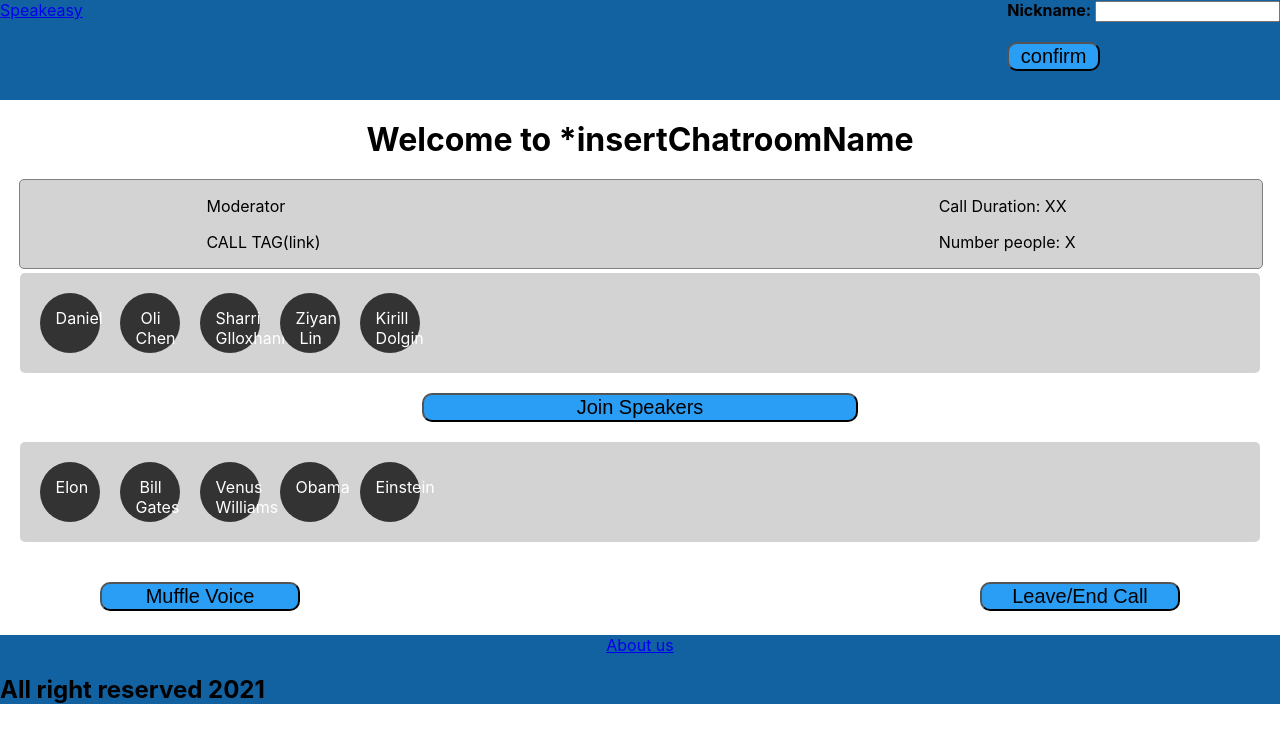
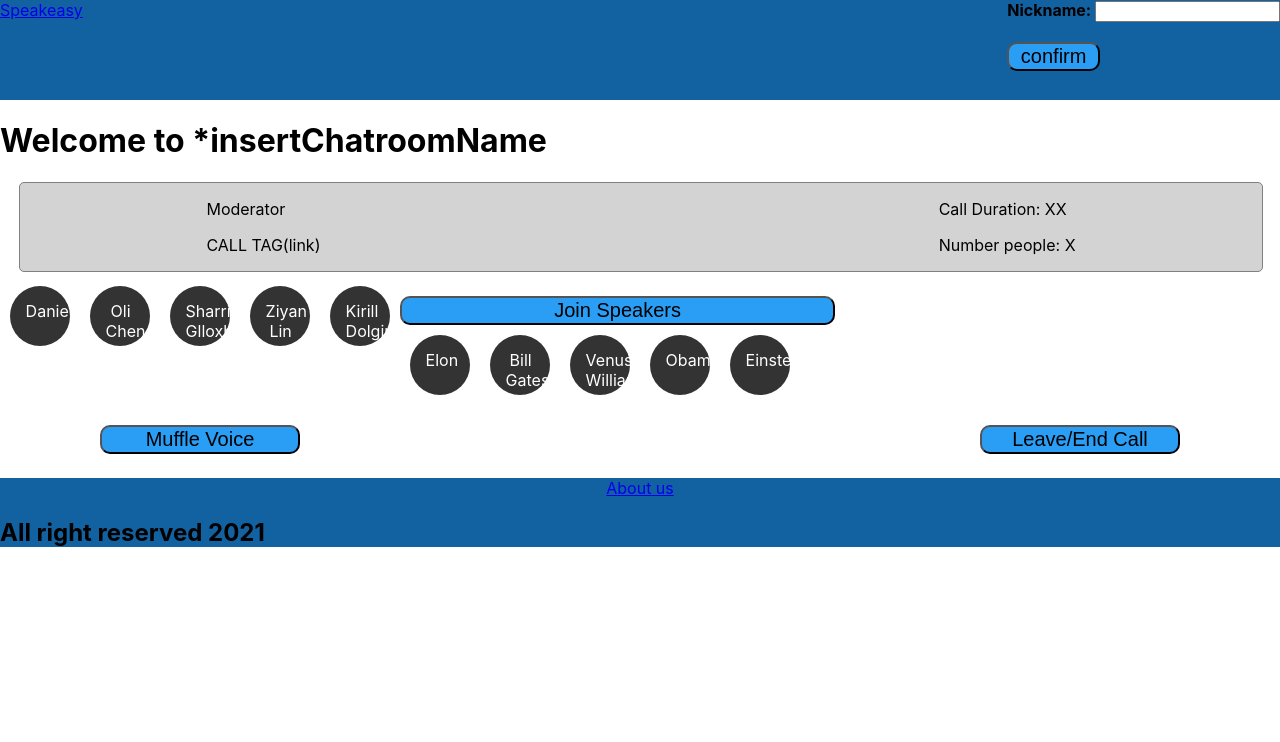
Before and after one commit to agile-dev-assignments/project-setup-team-baliton-portal-speakeasy, a React (Create React App) app in the folder front-end/: page /chatroom in a window 1280 px wide. Shown: the top 742 px of the page. Built offline with nearby package versions, Linux system fonts and the light colour scheme.

Commit message:
easteregg working about us css fixed

```diff
--- a/front-end/src/App.js
+++ b/front-end/src/App.js
@@ -5,14 +5,13 @@ import { BrowserRouter as Router, Switch, Route, Link } from 'react-router-dom'
 import Chatroom from './Chatroom'
 import EasterEgg from './EasterEgg'
 
+
 function App() {
   return (
     <Router>
       <Switch>
         <Route path="/easter">
-        <Toplog />
           <EasterEgg/>
-          <Bottom />
         </Route>
         <Route path="/taglist">
           <Toplog />
--- a/front-end/src/Chatroom.css
+++ b/front-end/src/Chatroom.css
@@ -1,4 +1,4 @@
-.speakersPool {
+.chatroom .speakersPool {
     display: flex;
     background-color: lightgrey;
     border-radius: 5px;
@@ -7,7 +7,7 @@
 
 }
 
-.listenersPool {
+.chatroom .listenersPool {
     display: flex;
     background-color: lightgrey;
     border-radius: 5px;
@@ -16,14 +16,14 @@
 
 }
 
-button {
+.chatroom button {
     justify-content: center;
     display: flex;
     align-items: center;
     margin:0 auto;
 }
 
-h1 {
+.chatroom h1 {
     padding-top: 20px;
     padding-bottom: 20px;
     justify-content: center;
@@ -37,7 +37,7 @@ h1 {
     border-radius: 100%;
 }
 
-ul {
+.chatroom ul {
     display: inline;
     list-style-type: none;
     margin: 0;
@@ -45,20 +45,20 @@ ul {
     overflow: hidden;
 }
 
-li {
+.chatroom li {
     display: inline;
     padding: 10px;
     float: left;
 }
 
 
-li a:hover {
+.chatroom li a:hover {
 
 
     background-color: red;
 }
 
-li a {
+.chatroom li a {
     width:30px;
     height: 30px;
     display: block;
--- a/front-end/src/Chatroom.js
+++ b/front-end/src/Chatroom.js
@@ -1,5 +1,7 @@
 import React from 'react'
 import './Chatroom.css'
+
+
 const Chatroom = () => {
 
     let speakersArray = [
@@ -94,9 +96,11 @@ const UserList = (props) => {
     </ul>
     )
     return (
-      <ul className="user-list">
-        {userList}
-      </ul>
+      <div class="chatroom">
+        <ul className="user-list">
+          {userList}
+        </ul>
+      </div>
     )
   }
 
--- a/front-end/src/EasterEgg.css
+++ b/front-end/src/EasterEgg.css
@@ -1,8 +1,4 @@
 
-.App {
-    background-color: black;
-
-  }
 
   .background {
     background-size:contain;
@@ -42,5 +38,4 @@
     margin-right:200px;
     width:60px;
     height:0px;
-
   }
--- a/front-end/src/EasterEgg.js
+++ b/front-end/src/EasterEgg.js
@@ -1,7 +1,6 @@
 import React, { useState } from 'react';
 import './EasterEgg.css';
-// import Button from 'react-bootstrap/Button';
-// import 'bootstrap/dist/css/bootstrap.min.css';
+
 import background from "./front-page-background.png"
 
 
```
